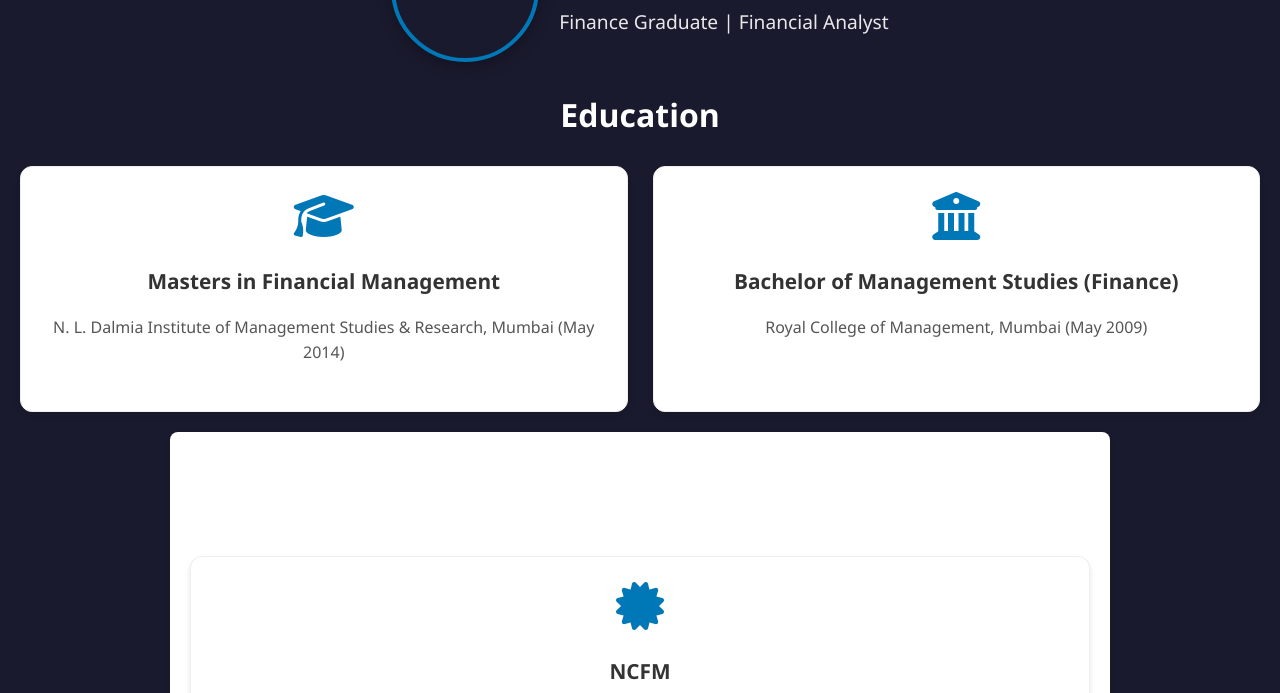
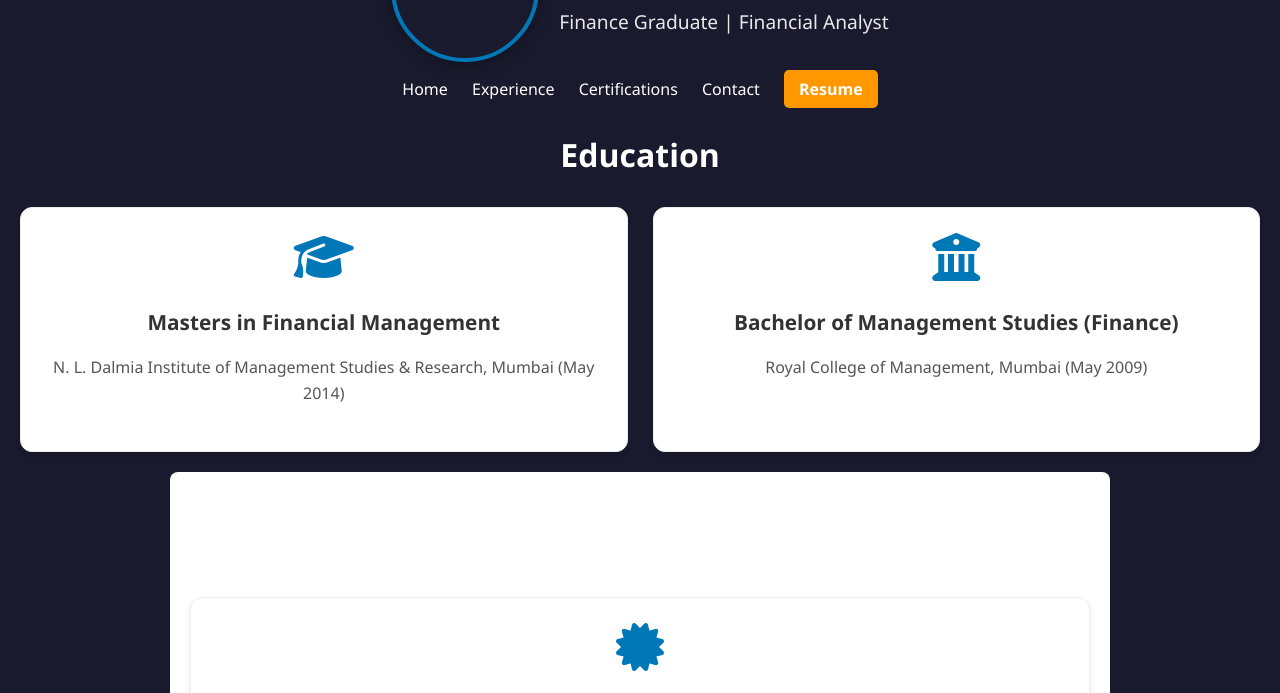
Before and after one commit to jateensolanki/my-portfolio, a plain HTML site: page certificates.html in a window 1280 px wide. Shown: the part 106-799 px from the top of the page. Drawn offline with Linux system fonts and the light colour scheme.

Commit message:
Reverting back changes
Reverting back changes

```diff
--- a/certificates.html
+++ b/certificates.html
@@ -30,6 +30,14 @@
                 <span class="bar"></span>
                 <span class="bar"></span>
             </button>
+            <ul class="nav-links">
+                <li><a href="index.html">Home</a></li>
+                <li><a href="experience.html">Experience</a></li>
+                <!-- <li><a href="project.html">Projects</a></li> -->
+                <li><a href="certificates.html">Certifications</a></li>
+                <li><a href="contact.html">Contact</a></li>
+                <li><a href="Jateen Solanki - Finance.pdf" target="_blank" class="resume-btn">Resume</a></li>
+            </ul>
             <h2>Education</h2>
             <div class="projects-grid">
                 <!-- Education 1 -->
```
Also changed, not shown: contact.html (+8 -0 lines), experience.html (+8 -0 lines).
